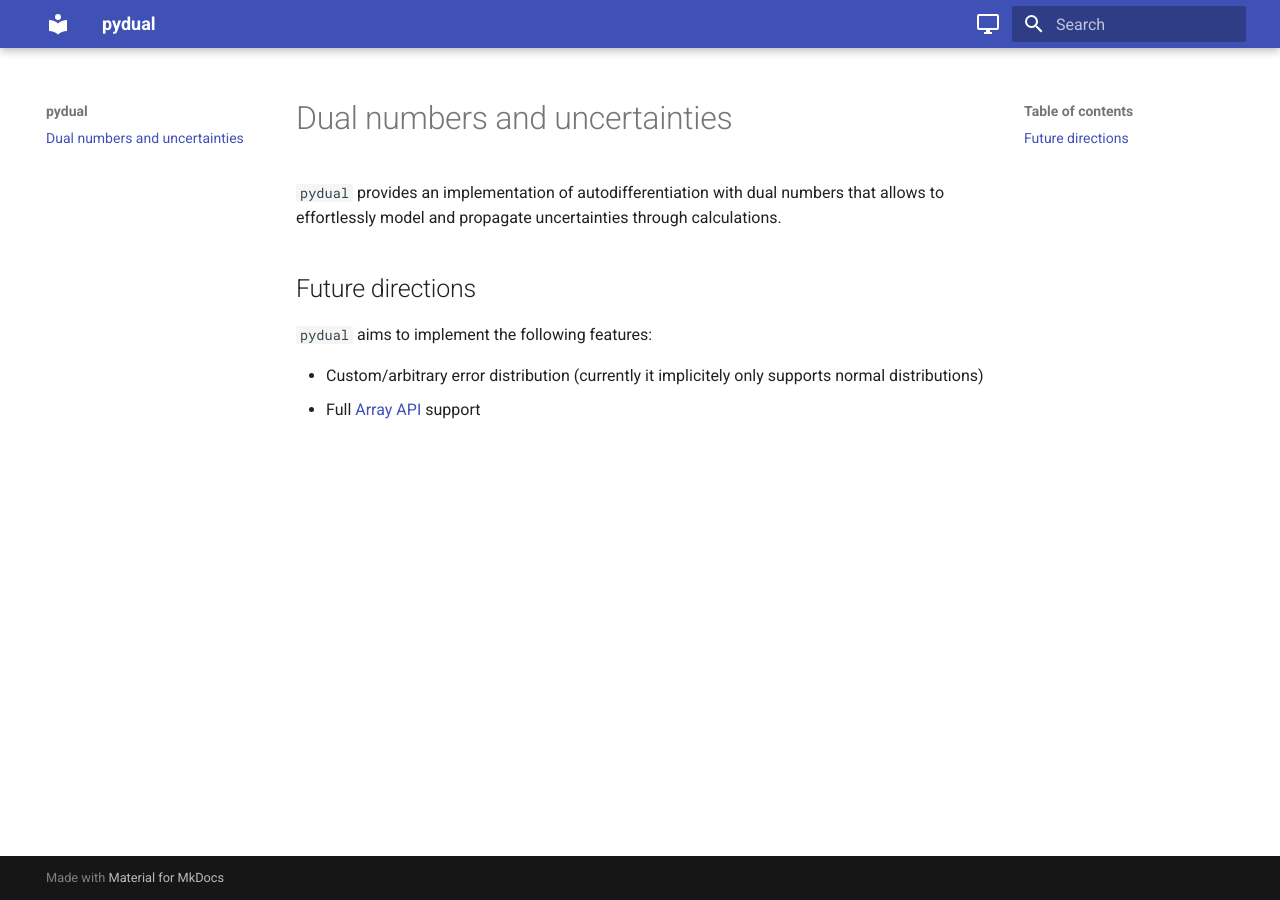
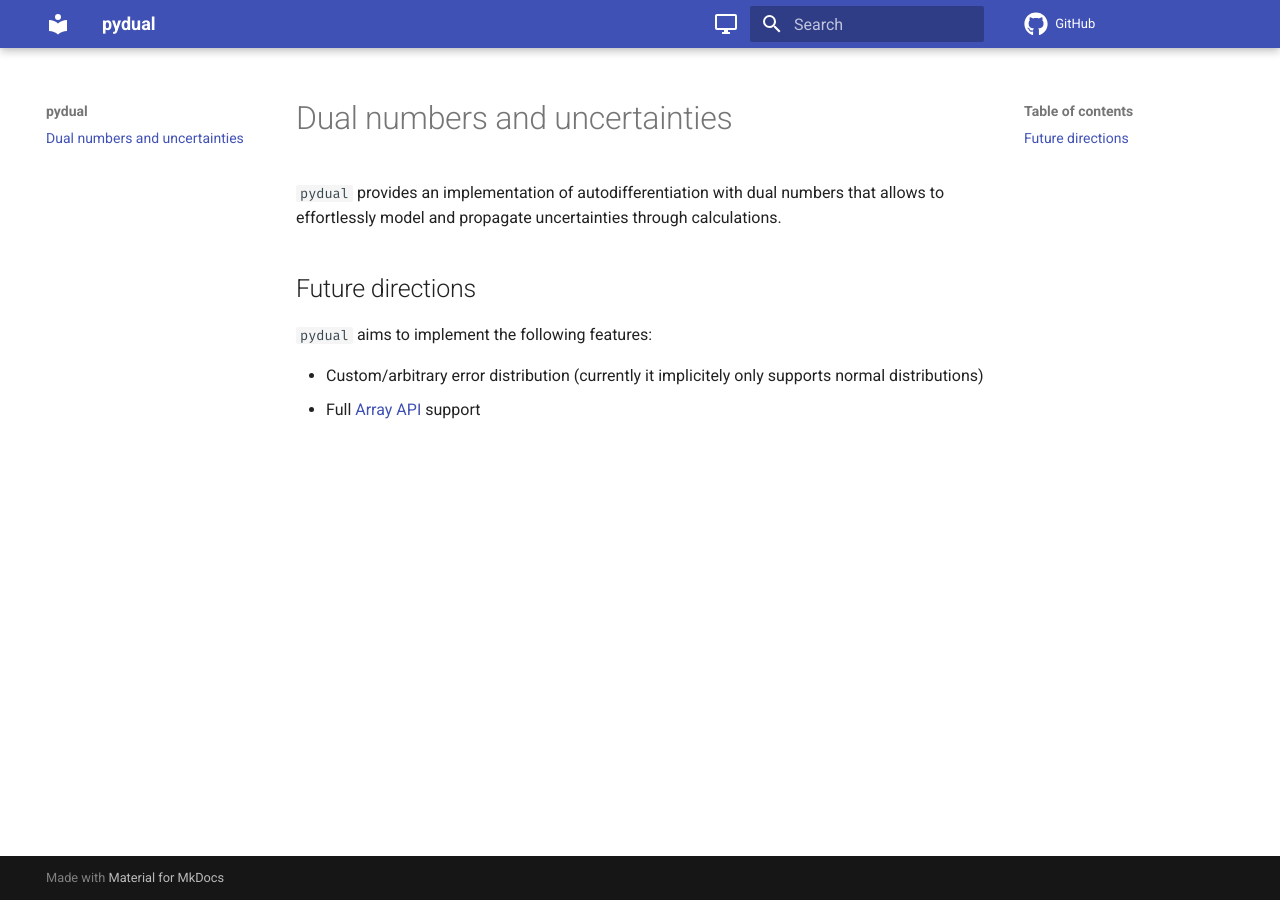
Before and after one commit to RBerga06/pydual, an MkDocs documentation site: the page built from docs/index.md, in a window 1280 px wide. Built offline with MkDocs 1.6.1 and Material for MkDocs 9.7.7, drawn with Linux system fonts in a browser that asks for light colours; comment, search, counter and statistics services are not loaded.

Commit message:
feat(docs): more customization

```diff
--- a/mkdocs.yml
+++ b/mkdocs.yml
@@ -1,4 +1,5 @@
 site_name: pydual
+repo_url: https://github.com/rberga06/pydual
 theme:
   name: material
   palette:
@@ -19,3 +20,25 @@
       toggle:
         icon: material/weather-night
         name: Switch to system preference
+  font:
+    code: Fira Code
+  icon:
+    repo: fontawesome/brands/github
+
+markdown_extensions:
+  - pymdownx.superfences
+  # emojis
+  - attr_list
+  - pymdownx.emoji:
+      emoji_index: !!python/name:material.extensions.emoji.twemoji
+      emoji_generator: !!python/name:material.extensions.emoji.to_svg
+  # syntax highlighting
+  - pymdownx.highlight:
+      anchor_linenums: true
+      line_spans: __span
+      pygments_lang_class: true
+  - pymdownx.inlinehilite
+  - pymdownx.snippets
+  # admonitions (info, warning, etc.)
+  - admonition
+  - pymdownx.details
```
